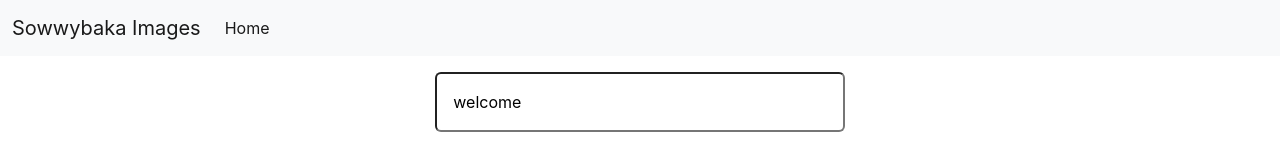
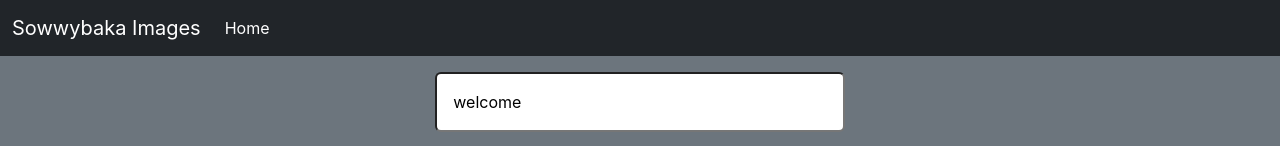
Before and after one commit to Sowwybaka/sowwybaka-images, a React (Create React App) app: page / in a window 1280 px wide. Shown: the top 146 px of the page. Built offline with nearby package versions, Linux system fonts and the light colour scheme; grey boxes are pictures that could not be loaded.

Commit message:
changed theme

```diff
--- a/public/index.html
+++ b/public/index.html
@@ -28,7 +28,7 @@
   <title>React App</title>
 </head>
 
-<body>
+<body class="bg-secondary">
   <noscript>You need to enable JavaScript to run this app.</noscript>
   <div id="root"></div>
   <!--
--- a/src/components/Nav.js
+++ b/src/components/Nav.js
@@ -2,7 +2,7 @@ import React from 'react'
 
 function Nav() {
     return (
-        <><nav className="navbar navbar-expand-lg bg-light">
+        <><nav className="navbar navbar-expand-lg bg-dark navbar-dark">
             <div className="container-fluid">
                 <a className="navbar-brand" href="#">
                     Sowwybaka Images
```
